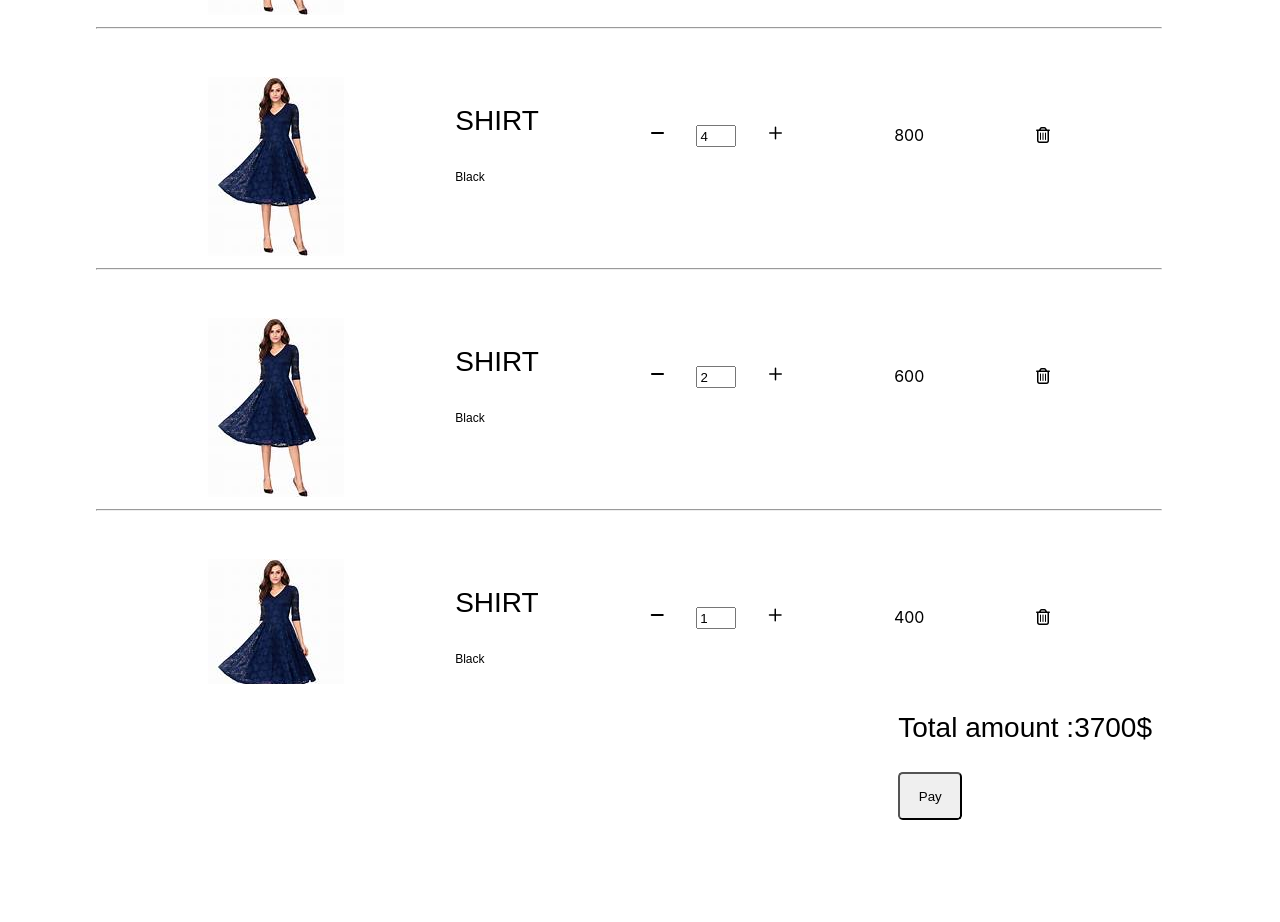
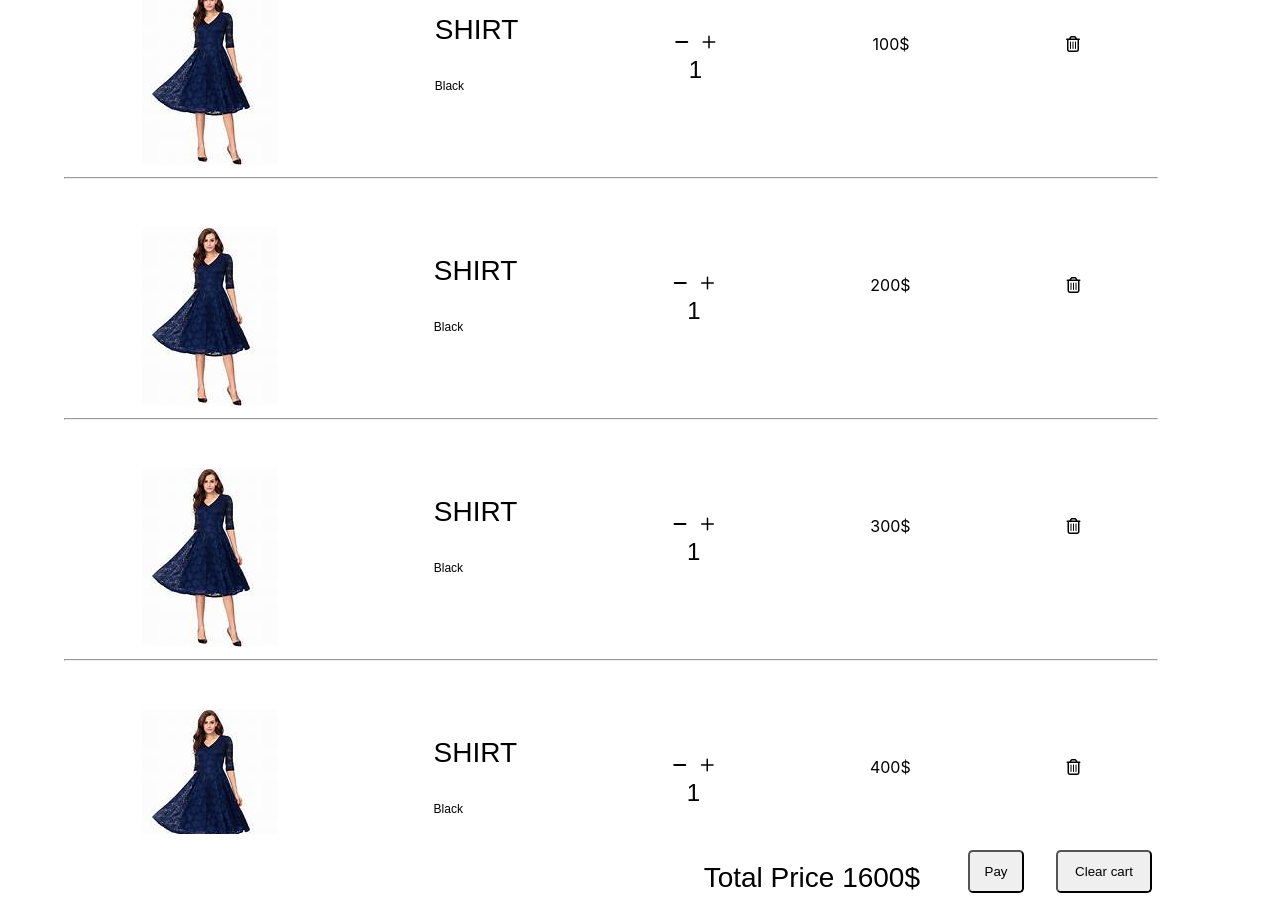
Before and after one commit to 123bhanu456/ecom, a React (Create React App) app: page /Mycart in a window 1280 px wide. Shown: the part 380-1302 px from the top of the page. Before the commit the page ends 1248 px from the top, so only its background shows below. Built offline with nearby package versions, Linux system fonts and the light colour scheme.

Commit message:
add to cart functionality completed

```diff
--- a/src/components/ContextCart.jsx
+++ b/src/components/ContextCart.jsx
@@ -3,12 +3,49 @@ import {NavLink} from 'react-router-dom';
 import {Items} from './Items'
 import {CartContext} from './Mycart'
 
+
 function ContextCart(){
-    const Item=useContext(CartContext);
-    let sum=0;
-    Item.map((curItem)=>{
-        sum+=curItem.price*curItem.amount
-    })
+    const {Item,Clear,totalItem,totalPrice} =useContext(CartContext);
+
+    if(Item.length===0){
+      return(
+        <div>
+        <header>
+      <div className='shop'>
+      <div>
+      <NavLink to='/'> <i class="fa-solid fa-arrow-right-long">  Shop More  </i></NavLink>
+      </div>
+      <div>
+      <i class="fa-sharp fa-solid fa-cart-shopping">{totalItem}</i>
+      </div>
+      </div>
+
+    </header>
+
+    <section className='main-cart'>
+      <div>
+      <p className='cart'>My Cart</p>
+     <p className='item-count'>You have <span>{totalItem}</span> items in your cart</p>
+      </div>
+
+      <div className='cart-items'>
+      <h2 className='empty'>Your Cart Is Empty</h2>
+      </div>
+
+      <div className='total'>
+      <div><h3 className='totalhead'>Total Price {totalPrice}$</h3></div>
+        <div className='pay-clear'>
+          <div> <button className='pay'>Pay</button></div>
+          <div> <button className='clear' onClick={()=>Clear()}>Clear cart</button></div>
+        </div>
+
+      </div>
+    </section>
+
+    </div>
+
+      )
+    }
   return (
 
     <div>
@@ -18,7 +55,7 @@ function ContextCart(){
   <NavLink to='/'> <i class="fa-solid fa-arrow-right-long">  Shop More  </i></NavLink>
   </div>
   <div>
-  <i class="fa-sharp fa-solid fa-cart-shopping">{Item.length}</i>
+  <i class="fa-sharp fa-solid fa-cart-shopping">{totalItem}</i>
   </div>
   </div>
 
@@ -27,7 +64,7 @@ function ContextCart(){
 <section className='main-cart'>
   <div>
   <p className='cart'>My Cart</p>
- <p className='item-count'>You have <span>{Item.length}</span> items in your cart</p>
+ <p className='item-count'>You have <span>{totalItem}</span> items in your cart</p>
   </div>
 
   <div className='cart-items'>
@@ -42,10 +79,12 @@ function ContextCart(){
   </div>
 
   <div className='total'>
-     <div>
-      <h3>Total amount :{sum}$</h3>
-       <button className='pay'>Pay</button>
-     </div>
+  <div><h3 className='totalhead'>Total Price {totalPrice}$</h3></div>
+    <div className='pay-clear'>
+      <div> <button className='pay'>Pay</button></div>
+      <div> <button className='clear' onClick={()=>Clear()}>Clear cart</button></div>
+    </div>
+
   </div>
 </section>
 
--- a/src/components/Items.jsx
+++ b/src/components/Items.jsx
@@ -1,33 +1,39 @@
-import React from 'react'
+import React, { useContext } from 'react'
+import { CartContext } from './Mycart'
 
 
-function Items({title,description,price,img,amount}){
+function Items({id,title,description,price,img,quantity}){
+
+
+
+  const {Remove,Add,Sub}=useContext(CartContext);
+
 
 
   return (
     <div>
      <div className='items-info'>
                   <div className='product-img'>
-                    <img src={img} alt="" />
+                    <img src={img} alt="" className='img'/>
                   </div>
 
                   <div className='title'>
-                       <h3>{title}</h3>
+                       <h3 className='titlehead'>{title}</h3>
                        <p>{description}</p>
                   </div>
 
                   <div className='add-sub'>
-                  <i className="fa-solid fa-minus sub" ></i>
-                  <input type="text" value={amount} className='ct' />
-                  <i className="fa-regular fa-plus add"  ></i>
+                  <i className="fa-solid fa-minus sub  minus" onClick={()=>Sub(id)} ></i>
+                  <p className='ct'>{quantity}</p>
+                  <i className="fa-regular fa-plus add  plus" onClick={()=>Add(id)} ></i>
                   </div>
 
                   <div className='price'>
-                    {price*amount}
+                    {price*quantity}$
                   </div>
 
                   <div className='remove-item'>
-                  <i className="fa-regular fa-trash-alt remove"  ></i>
+                  <i className="fa-regular fa-trash-alt remove" onClick={()=>Remove(id)}  ></i>
                   </div>
            </div>
            <hr />
--- a/src/components/Mycart.jsx
+++ b/src/components/Mycart.jsx
@@ -1,15 +1,68 @@
-import React,{createContext} from 'react';
+import React,{createContext, useEffect, useReducer} from 'react';
 import './mycart.css'
 
 import {Products} from './Products.js'
 import { ContextCart } from './ContextCart';
+import { Reducer } from './Reducer';
+
+import { Nav } from '../navbar/Nav'
 
 export const CartContext=createContext();
 
+const initialState={
+  Item:Products,
+  totalPrice:0,
+  totalItem:0,
+
+};
+
 function Mycart(){
 
+  const [state,dispatch] =useReducer(Reducer,initialState);
+    function Remove(id){
+      return dispatch({
+        type:'Remove_Item',
+        id:id,
+        Item:initialState.Item,
+      })
+    }
+
+    function Add(id){
+     return dispatch({
+      type:'ADD',
+      id:id,
+     })
+    }
+
+    function Sub(id){
+      return dispatch({
+        type:'SUB',
+        id:id
+      })
+    }
+
+    function Clear(){
+      return dispatch({
+        type:'CLEAR',
+        Item:initialState.Item
+      })
+    }
+
+
+
+
+
+    useEffect(()=>{
+        dispatch({
+          type:'TOTALITEM'
+        })
+        dispatch({
+          type:'TOTALPRICE'
+        })
+    },[state.Item])
   return (
-   <CartContext.Provider value={Products}>
+   <CartContext.Provider value={{...state,Remove,Add,Sub,Clear} }>
+    <Nav/>
     <ContextCart/>
    </CartContext.Provider>
   )
--- a/src/components/Products.js
+++ b/src/components/Products.js
@@ -7,7 +7,7 @@ const Products=[
         description:"Black",
         price:100,
         img:`${cloth}`,
-        amount:1
+        quantity:1
 
     },
     {
@@ -16,7 +16,7 @@ const Products=[
         description:"Black",
         price:200,
         img:`${cloth}`,
-        amount:4
+        quantity:1
 
     },
     {
@@ -25,7 +25,7 @@ const Products=[
         description:"Black",
         price:300,
         img:`${cloth}`,
-        amount:2
+        quantity:1
 
     },
     {
@@ -34,7 +34,7 @@ const Products=[
         description:"Black",
         price:400,
         img:`${cloth}`,
-        amount:1
+        quantity:1
 
     }, {
         id:5,
@@ -42,7 +42,7 @@ const Products=[
         description:"Black",
         price:600,
         img:`${cloth}`,
-        amount:3
+        quantity:1
 
     }
 
--- /dev/null
+++ b/src/components/Reducer.js
@@ -0,0 +1,72 @@
+function Reducer(state,action){
+    if(action.type==='Remove_Item'){
+        return{
+            ...state,
+        Item:state.Item.filter((curItem)=>{
+         return action.id!==curItem.id
+        })
+    };
+}
+   else if(action.type==='ADD'){
+       let updatedCart=state.Item.map((curItem)=>{
+           if(curItem.id===action.id){
+            return{...curItem,quantity:curItem.quantity+1}
+           }
+           return curItem;
+       })
+
+       return {...state,Item:updatedCart}
+
+   }
+
+   else if(action.type==='SUB'){
+    let updatedCart=state.Item.map((curItem)=>{
+            if(curItem.id===action.id){
+                return{...curItem,quantity:curItem.quantity-1}
+            }
+
+            return curItem;
+    })
+    .filter((curItem)=>{
+       return curItem.quantity!==0
+    })
+
+          return {...state,Item:updatedCart}
+   }
+
+   else if(action.type==='CLEAR'){
+    return{
+        ...state,Item:[]
+    }
+   }
+
+   else if(action.type==='TOTALITEM'){
+    const {totalItem}=state.Item.reduce(
+        (accum,curVal)=>{
+       const {quantity}=curVal;
+       accum.totalItem+=quantity;
+       return accum;
+    },{
+        totalItem:0
+    });
+    return {...state,totalItem}
+   }
+   else if(action.type==='TOTALPRICE'){
+    const {totalPrice}=state.Item.reduce(
+        (accum,curVal)=>{
+       const {quantity,price}=curVal;
+       accum.totalPrice+=quantity*price;
+       return accum;
+    },{
+        totalPrice:0
+    });
+    return {...state,totalPrice}
+   }
+
+
+
+
+  return state;
+}
+
+export {Reducer}
--- a/src/components/mycart.css
+++ b/src/components/mycart.css
@@ -6,7 +6,7 @@
 .main-cart{
     display: flex;
     flex-direction: column;
-    margin-left: 6rem;
+    margin-left: 4rem;
 }
 .cart{
     font-size: 2rem;
@@ -17,18 +17,19 @@
 .items-info{
     display: flex;
     margin-top: 3rem;
-    justify-content: space-evenly;
+    justify-content: space-around;
 }
 
 .add-sub{
     display: flex;
-    gap:2rem;
     margin-top: 3rem;
+}
+.plus,.minus:hover{
+  cursor: pointer;
 }
 
 .ct{
-    width:2rem;
-    height: 1rem;
+   font-size: 1.5rem;
 }
 
 .price{
@@ -37,6 +38,9 @@
 
 .remove-item{
     margin-top: 3rem;
+}
+.remove-item :hover{
+    cursor: pointer;
 }
 .cart-items-container{
     height: 56rem;
@@ -47,11 +51,44 @@
 .total{
     display: flex;
     justify-content: flex-end;
-    padding-right: 8rem;
+    margin-right: 8rem;
+    gap:3rem;
 }
 .pay{
     border-radius: 0.3rem;
-    width:4rem;
-    height:3rem;
-    margin-bottom: 3rem;
+    width:3.5rem;
+    height:2.7rem;
+
 }
+.clear{
+    border-radius: 0.3rem;
+    width:6rem;
+    height:2.7rem;
+}
+.pay-clear{
+    display: flex;
+    gap:2rem;
+    margin-top: 1rem;
+}
+
+@media only screen and (max-width: 640px){
+    .total{
+        margin-right: 2rem;
+        gap:1rem;
+    }
+    .pay-clear{
+        gap:1rem;
+    }
+    .totalhead{
+        font-size: 1rem;
+    }
+    .titlehead{
+        font-size: 1rem;
+    }
+    .img{
+        width: 3.5rem;
+    }
+    .empty{
+        font-size: 1.75rem;
+    }
+}
```
